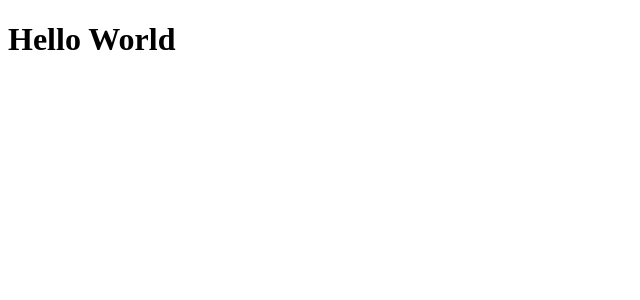
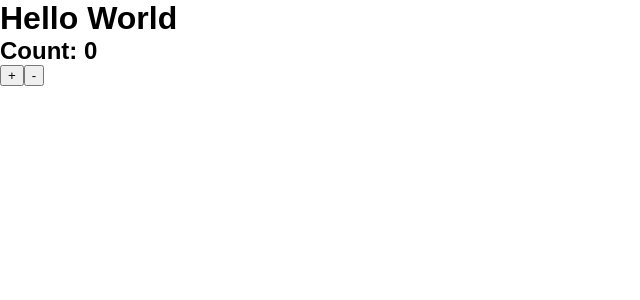
Before and after one commit to manlex6/react-boilerplate, a React app: page / in a window 1280 px wide. Shown: the top 300 px of the page, without its empty margins (0-640 px from the left). Built offline with nearby package versions, Linux system fonts and the light colour scheme.

Commit message:
import css with loader-css

```diff
--- a/package.json
+++ b/package.json
@@ -22,10 +22,13 @@
   "devDependencies": {
     "@babel/cli": "^7.5.5",
     "@babel/core": "^7.5.5",
+    "@babel/plugin-proposal-class-properties": "^7.5.5",
     "@babel/preset-env": "^7.5.5",
     "@babel/preset-react": "^7.0.0",
     "babel-loader": "^8.0.6",
+    "css-loader": "^3.2.0",
     "html-webpack-plugin": "^3.2.0",
+    "style-loader": "^1.0.0",
     "webpack": "^4.39.3",
     "webpack-cli": "^3.3.7",
     "webpack-dev-server": "^3.8.0",
--- a/src/App.js
+++ b/src/App.js
@@ -1,8 +1,19 @@
 import React from 'react'
 
 class App extends React.Component {
+    state = {
+        count: 0
+    }
+
     render(){
-        return <h1>Hello World</h1>
+        return (
+            <div>
+                <h1>Hello World</h1>
+                <h2>Count: {this.state.count}</h2>
+                <button onClick={()=> this.setState(state => ({count: state.count + 1}))}>+</button>
+                <button onClick={()=> this.setState(state => ({count: state.count - 1}))}>-</button>
+            </div>
+        )
     }
 }
 
--- a/src/index.js
+++ b/src/index.js
@@ -1,5 +1,6 @@
 import React from 'react'
 import ReactDOM from 'react-dom'
 import App from './App'
+import './styles.css'
 
 ReactDOM.render(<App/>, document.getElementById('app'))
--- /dev/null
+++ b/src/styles.css
@@ -0,0 +1,35 @@
+html {
+    box-sizing: border-box;
+    font-size: 16px;
+    font-family: sans-serif;
+  }
+
+  *,
+  *:before,
+  *:after {
+    box-sizing: inherit;
+  }
+
+  body,
+  h1,
+  h2,
+  h3,
+  h4,
+  h5,
+  h6,
+  p,
+  ol,
+  ul {
+    margin: 0;
+    padding: 0;
+  }
+
+  ol,
+  ul {
+    list-style: none;
+  }
+
+  img {
+    max-width: 100%;
+    height: auto;
+  }
--- a/webpack.config.base.js
+++ b/webpack.config.base.js
@@ -14,8 +14,14 @@
                 loader: 'babel-loader',
                 exclude: /node_modules/,
                 options: {
-                    presets:['@babel/preset-env', '@babel/preset-react']
+                    presets:['@babel/preset-env', '@babel/preset-react'],
+                    plugins:['@babel/plugin-proposal-class-properties']
                 }
+            },
+            {
+                test:/\.css$/,
+                use: ['style-loader', 'css-loader'],
+                exclude: /node_modules/
             }
         ]
     },
```
Also changed, not shown: 1 other file (tests, documents, lock files or other folders).
